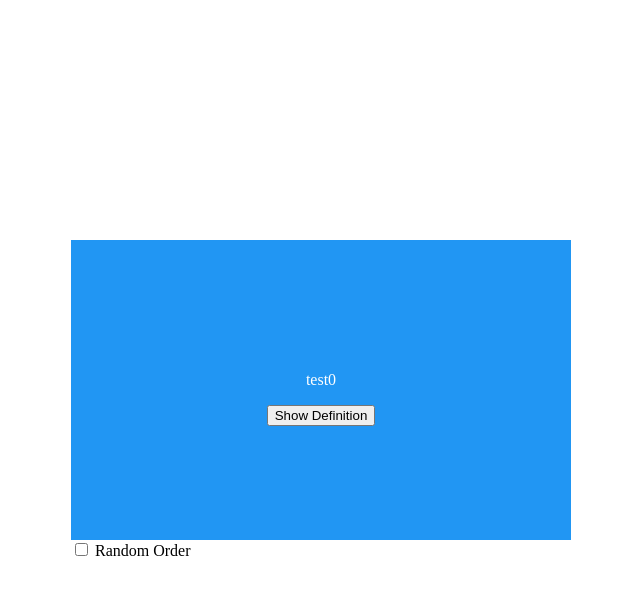
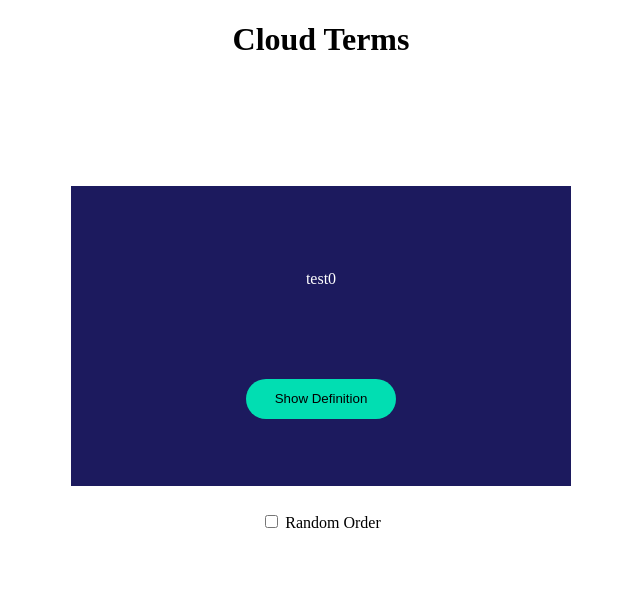
Before and after one commit to DavidMcGregor1/cloudFlashCards, a plain HTML site: page index.html in a window 1280 px wide. Shown: the whole page, without its empty margins (319-959 px from the left). Drawn offline with Linux system fonts and the light colour scheme.

Commit message:
added styling to align with colour theme

```diff
--- a/index.html
+++ b/index.html
@@ -8,6 +8,10 @@
     <title>Cloud Flash Cards</title>
 </head>
 <body>
+    <header>
+        <h1 id="cloud-terms-header">Cloud Terms</h1>
+    </header>
+    <main>
         <div class="flashcard-container">
             <div class="flashcard">
                 <div class="card-front">
@@ -19,11 +23,14 @@
                     <button id="next-card-button">Next Card</button>
                 </div>
             </div>
+
+        </div>
         <div class="random-container">
             <input type="checkbox" id="random-order-checkbox">
                 <label for="random-order-checkbox">Random Order
         </div>
-    </div>
+    </main>
+
 <script src="script.js"></script>
 </body>
 </html>
--- a/style.css
+++ b/style.css
@@ -1,23 +1,36 @@
 /* ---------- MAIN ---------- */
 
 body {
-    display: flex;
-    justify-content: center;
+
+    margin: 0;
+    background-color: #FFFFFF;
+    height: 100vh;
+
+}
+
+
+
+#cloud-terms-header {
+    text-align: center;
+}
+
+header {
     align-items: center;
-    height: 100vh;
-    margin: 0;
+    margin-bottom: 10%;
+
 }
 
 /* ---------- FLASH CARD ---------- */
 
 .flashcard-container {
     perspective: 1000px;
+    display: flex;
+    justify-content: center;
 }
 
 .flashcard {
     width: 500px;
     height: 300px;
-    background-color: orange;
     transform-style: preserve-3d;
     transition: transform 0.5s;
 }
@@ -34,12 +47,32 @@ body {
 }
 
 .card-front {
-    background-color: #2196F3;
+    background-color: #1C1A5E;
     color: white;
 }
 
 .card-back {
-    background-color: #4CAF50;
+    background-color: #1C1A5E;
     color: white;
     transform: rotateY(180deg);
 }
+
+#next-card-button, #show-definition-button {
+    height: 40px;
+    width: 150px;
+    background-color: #01DEB2;
+    border-radius: 40px;
+    border: none;
+    margin-top: 15%;
+}
+
+#term {
+}
+
+/* ---------- RANDOM ---------- */
+
+
+.random-container {
+    text-align: center;
+    margin-top: 2%;
+}
```
Lines whose indentation alone changed are shown as unchanged.
